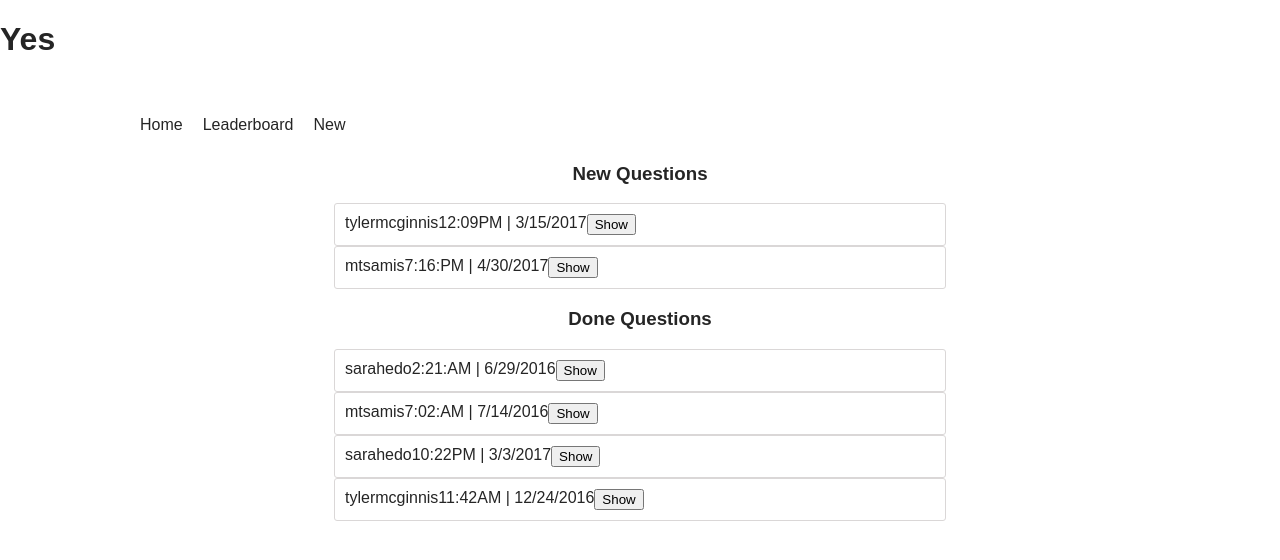
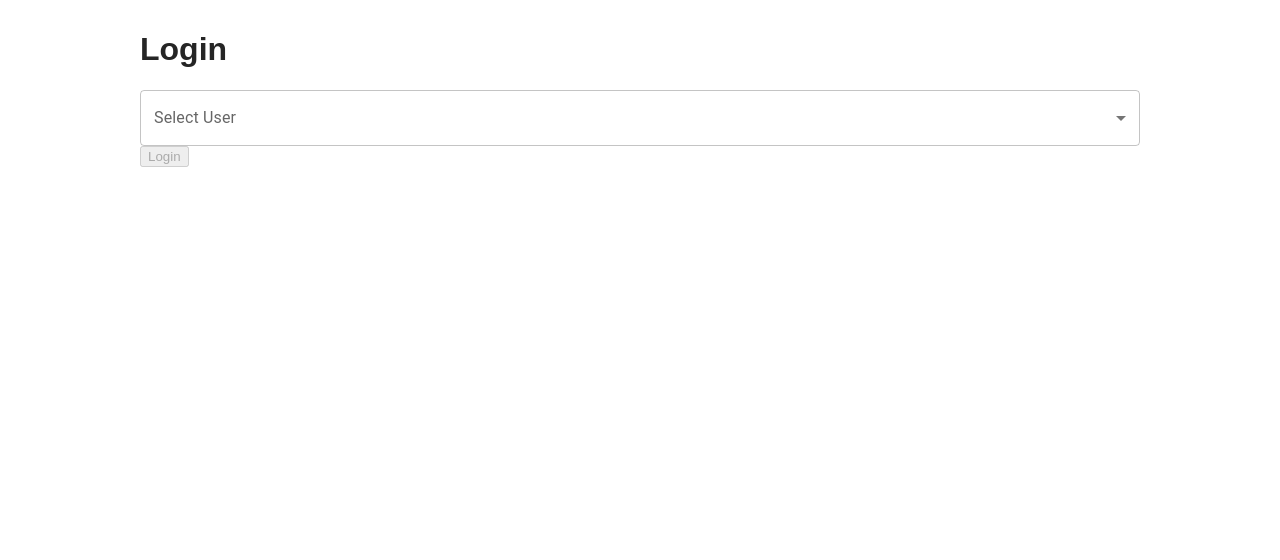
Before and after one commit to zain2022sculptor/Employee-Polls-Project, a React (Create React App) app: page / in a window 1280 px wide. Shown: the top 560 px of the page. Built offline with nearby package versions, Linux system fonts and the light colour scheme.

Commit message:
login funcationality

```diff
--- a/src/components/App.js
+++ b/src/components/App.js
@@ -9,14 +9,39 @@ import Navbar from "./Navbar";
 import NewQuestion from "./NewQuestion";
 import ShowQuestion from "./ShowQuestion";
 import { setAuthedUser } from "../actions/authedUser";
+import Login from "./Login";
 
 function App(props) {
-  console.log("props in app", props);
-  props.dispatch(setAuthedUser("sarahedo"));
-  console.log("props in app", props);
-  return <Home />;
+  useEffect(() => {
+    props.dispatch(handleInitialData());
+  }, []);
+
+  return (
+    <Fragment>
+      <div className="container">
+        {props.loggedIn ? <Navbar /> : null}
+        {props.loading === true ? null : (
+          <div>
+            <Routes>
+              <Route path="/" exact element={<Login />} />
+              <Route path="/home" element={<Dashboard />} />
+              <Route path="/new" element={<NewQuestion />} />
+              <Route path="/question/:id" element={<ShowQuestion />} />
+              <Route path="/leaderboard" element={<Leaderboard />} />
+            </Routes>
+          </div>
+        )}
+      </div>
+    </Fragment>
+  );
 }
 
-const mapStateToProps = () => ({});
+const mapStateToProps = ({ authedUser, users, questions }) => {
+  return {
+    loggedIn: !(authedUser === null),
+    loading: false,
+    //Object.keys(users).length === 0 && Object.keys(questions).length === 0,
+  };
+};
 
-export default connect()(App);
+export default connect(mapStateToProps)(App);
--- a/src/components/Dashboard.js
+++ b/src/components/Dashboard.js
@@ -1,13 +1,36 @@
 import NewQuestionBlock from "./NewQuestionBlock";
 import DoneQuestionBlock from "./DoneQuestionBlock";
+import { connect } from "react-redux";
+import { useNavigate } from "react-router-dom";
+import { useEffect } from "react";
 
-const Dashboard = () => {
+const Dashboard = (props) => {
+  const navigate = useNavigate();
+
+  useEffect(() => {
+    if (props.loggedIn) {
+      navigate("/");
+    }
+  }, []);
+
   return (
     <div>
-      <NewQuestionBlock />
-      <DoneQuestionBlock />
+      {props.loggedIn ? (
+        <h2>Redirecting to Login</h2>
+      ) : (
+        <div>
+          <NewQuestionBlock />
+          <DoneQuestionBlock />
+        </div>
+      )}
     </div>
   );
 };
 
-export default Dashboard;
+const mapStateToProps = ({ authedUser }) => {
+  return {
+    loggedIn: authedUser === null,
+  };
+};
+
+export default connect(mapStateToProps)(Dashboard);
--- a/src/components/Home.js
+++ b/src/components/Home.js
@@ -17,12 +17,11 @@ const Home = (props) => {
 
   return (
     <Fragment>
-      <h1>Yes</h1>
       <div className="container">
         <Navbar />
         {props.loading === true ? null : (
           <Routes>
-            <Route path="/" exact element={<Dashboard />} />
+            <Route path="/home" exact element={<Dashboard />} />
             <Route path="/new" element={<NewQuestion />} />
             <Route path="/question/:id" element={<ShowQuestion />} />
             <Route path="/leaderboard" element={<Leaderboard />} />
--- /dev/null
+++ b/src/components/Login.js
@@ -0,0 +1,50 @@
+import { InputLabel, Select, MenuItem, FormControl } from "@mui/material";
+import { useState } from "react";
+import { setAuthedUser } from "../actions/authedUser";
+import { connect } from "react-redux";
+import { useNavigate } from "react-router-dom";
+
+const Login = (props) => {
+  const [user, setUser] = useState("");
+  const [disble, setDisable] = useState(true);
+
+  const navigate = useNavigate();
+
+  const handleChange = (e) => {
+    e.preventDefault();
+    setUser(e.target.value);
+    setDisable(false);
+    //props.dispatch(setAuthedUser(e.target.value));
+    console.log(e.target.value);
+  };
+
+  const handleLogin = () => {
+    props.dispatch(setAuthedUser(user));
+    navigate("/home");
+  };
+
+  return (
+    <div>
+      <h1>Login</h1>
+      <FormControl fullWidth>
+        <InputLabel id="demo-simple-select-label">Select User</InputLabel>
+        <Select
+          labelId="demo-simple-select-label"
+          value={user}
+          label="Select User"
+          onChange={handleChange}
+        >
+          <MenuItem value={"mtsamis"}>Mike Tsamis</MenuItem>
+          <MenuItem value={"sarahedo"}>Sarah Edo</MenuItem>
+          <MenuItem value={"tylermcginnis"}>Tyler McGinnis</MenuItem>
+          <MenuItem value={"zoshikanlu"}>Zenobia Oshikanlu</MenuItem>
+        </Select>
+      </FormControl>
+      <button onClick={handleLogin} disabled={disble}>
+        Login
+      </button>
+    </div>
+  );
+};
+
+export default connect()(Login);
--- a/src/components/Navbar.js
+++ b/src/components/Navbar.js
@@ -1,11 +1,20 @@
 import { Link } from "react-router-dom";
+import { connect } from "react-redux";
+import { setAuthedUser } from "../actions/authedUser";
+import { useNavigate } from "react-router-dom";
 
-const Navbar = () => {
+const Navbar = (props) => {
+  const navigate = useNavigate();
+
+  const handleLogout = () => {
+    props.dispatch(setAuthedUser(null));
+    navigate("/");
+  };
   return (
     <nav className="nav">
       <ul>
         <li>
-          <Link to="/">Home</Link>
+          <Link to="/home">Home</Link>
         </li>
         <li>
           <Link to="/leaderboard">Leaderboard</Link>
@@ -13,9 +22,10 @@ const Navbar = () => {
         <li>
           <Link to="/new">New</Link>
         </li>
+        <button onClick={handleLogout}>Logout</button>
       </ul>
     </nav>
   );
 };
 
-export default Navbar;
+export default connect()(Navbar);
```
